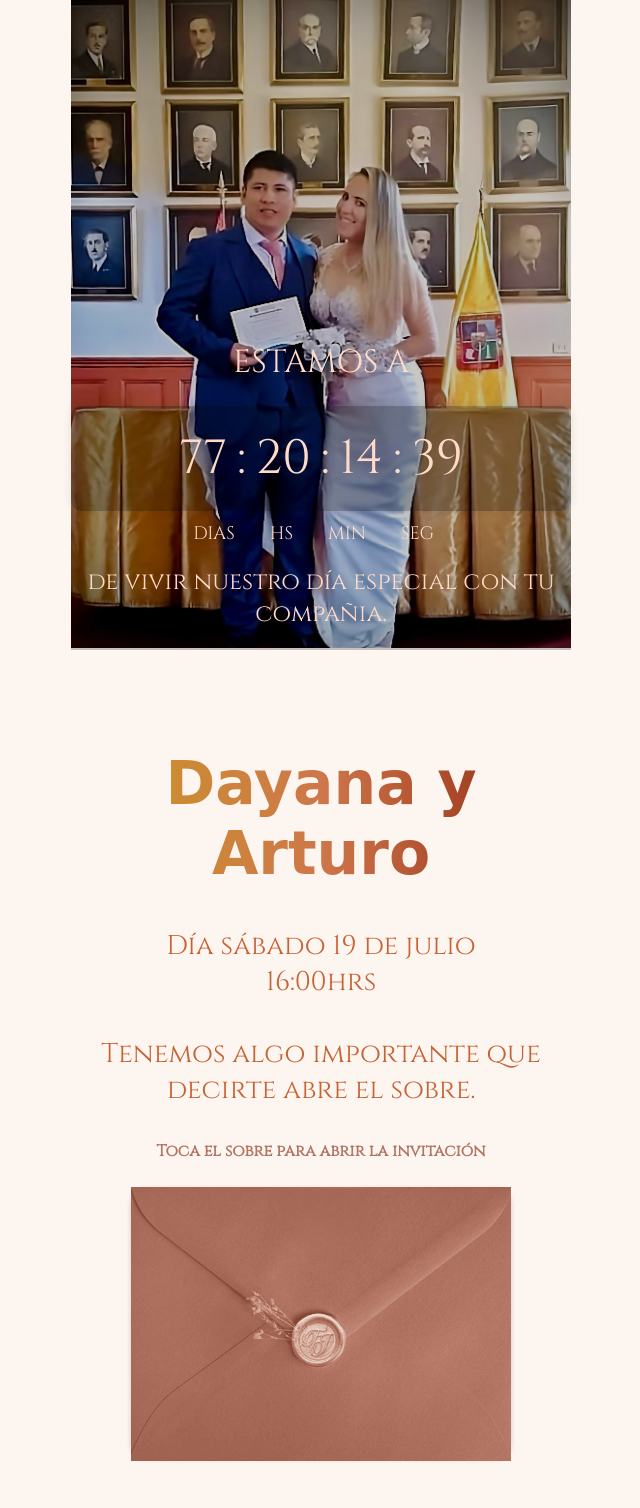
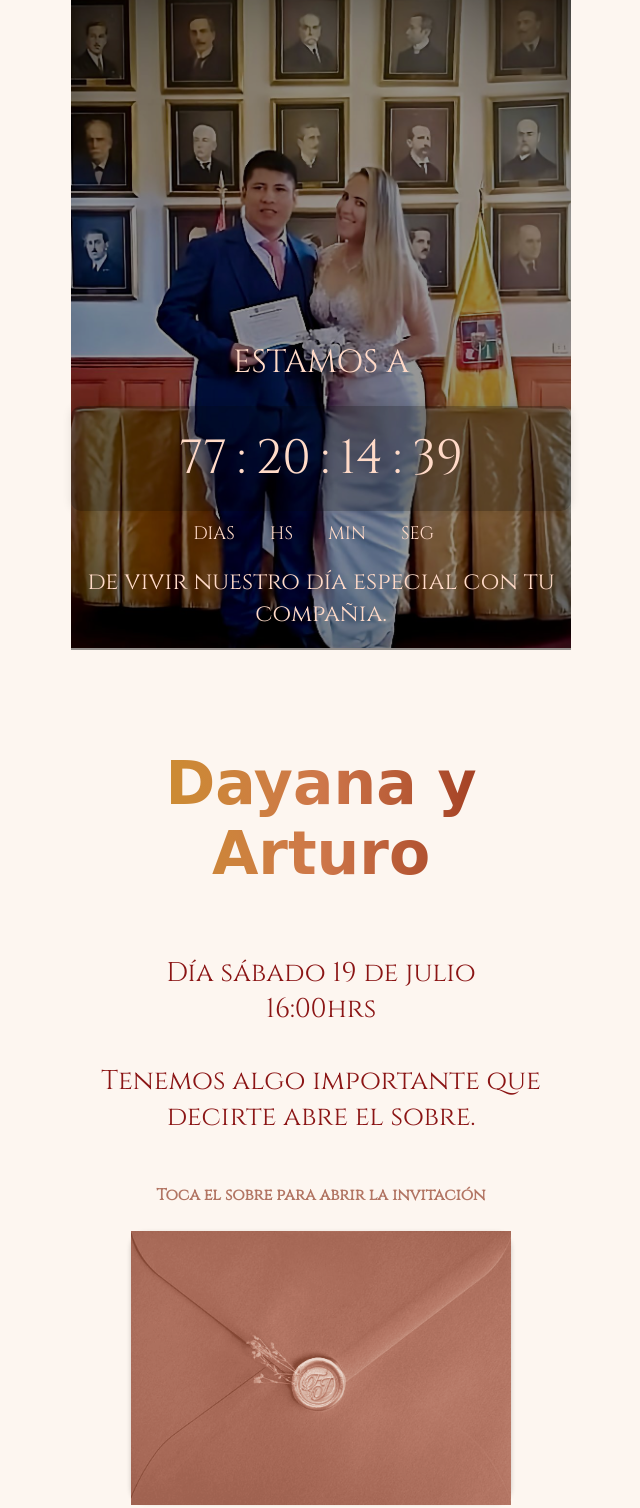
Before and after one commit to giftclick/Dayana-y-Arturo, a plain HTML site: page sobre.html in a window 1280 px wide. Shown: the top 1508 px of the page, without its empty margins (319-959 px from the left). Drawn offline with nearby package versions, Linux system fonts and the light colour scheme; a web font is replaced by a local one.

```diff
--- a/styles1.css
+++ b/styles1.css
@@ -312,7 +312,7 @@
     font-weight: 200;
     color: #ffdac8;
     position: absolute;
-    background-color: #00000038;
+    background-color: #00000069;
     top: 0;
     left: 0;
     right: 0;
@@ -549,12 +549,6 @@
     to {
         stroke-dashoffset: 0;
     }
-}
-
-p {
-    color: #c76234;
-    margin-top: 0px;
-    margin-bottom: 10px;
 }
 
 a {
```
